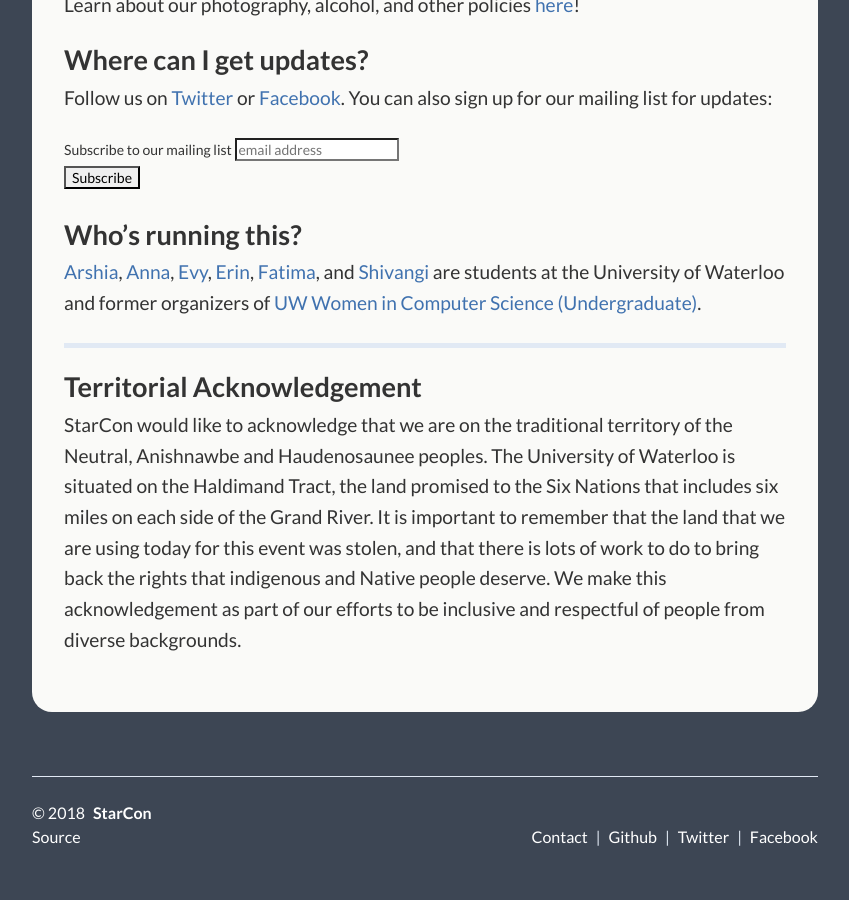
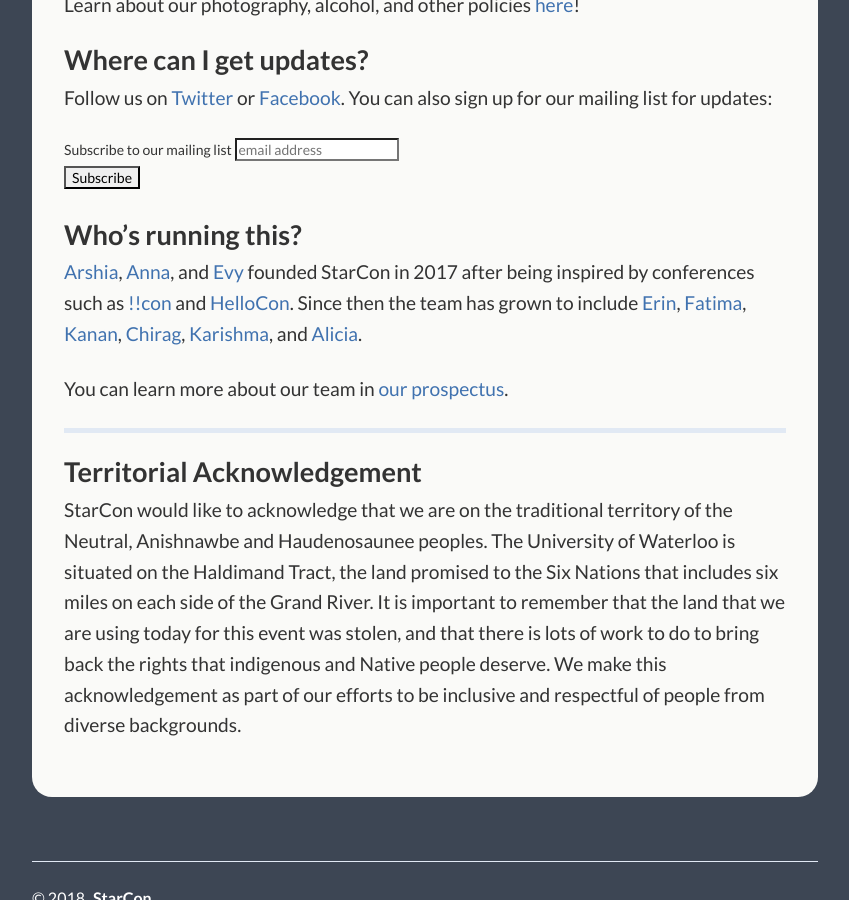
Before and after one commit to StarConKW/starconkw.github.io, a Jekyll site: the page built from index.md, in a window 1280 px wide and 900 px high, scrolled down 1693 px. Shown: the whole window, without its empty margins (215-1064 px from the left). Built offline with Jekyll 4.4.1, drawn with Linux system fonts in a browser that asks for light colours; comment, search, counter and statistics services are not loaded.

Commit message:
add new organizers to list (WIP) (#104)
add new organizers to list

```diff
--- a/index.md
+++ b/index.md
@@ -79,7 +79,10 @@ Follow us on [Twitter](https://twitter.com/starconkw) or [Facebook](https://www.
 
 ## Who's running this?
 
-[Arshia](https://twitter.com/arshia__), [Anna](http://annalorimer.com/), [Evy](http://evykassirer.com), [Erin](https://www.linkedin.com/in/erin-edward/), [Fatima](https://www.linkedin.com/in/fatima-taj-37363a109/), and [Shivangi](https://www.linkedin.com/in/spatwardhan2018/) are students at the University of Waterloo and former organizers of [UW Women in Computer Science (Undergraduate)](http://wics.uwaterloo.ca).
+[Arshia](https://twitter.com/arshia__), [Anna](http://annalorimer.com/), and [Evy](http://evykassirer.com)
+founded StarCon in 2017 after being inspired by conferences such as [!!con](http://bangbangcon.com) and [HelloCon](http://hellocon.net). Since then the team has grown to include [Erin](https://www.linkedin.com/in/erin-edward/), [Fatima](https://www.linkedin.com/in/fatima-taj-37363a109/), [Kanan](https://www.linkedin.com/in/kanan-sharma-08029a94/), [Chirag](https://cgada.me), [Karishma](https://twitter.com/karishmadagaa), and [Alicia](https://www.behance.net/aliciayoosdeb0).
+
+You can learn more about our team in [our prospectus](https://starcon.io/prospectus/).
 
 ---
 
```
